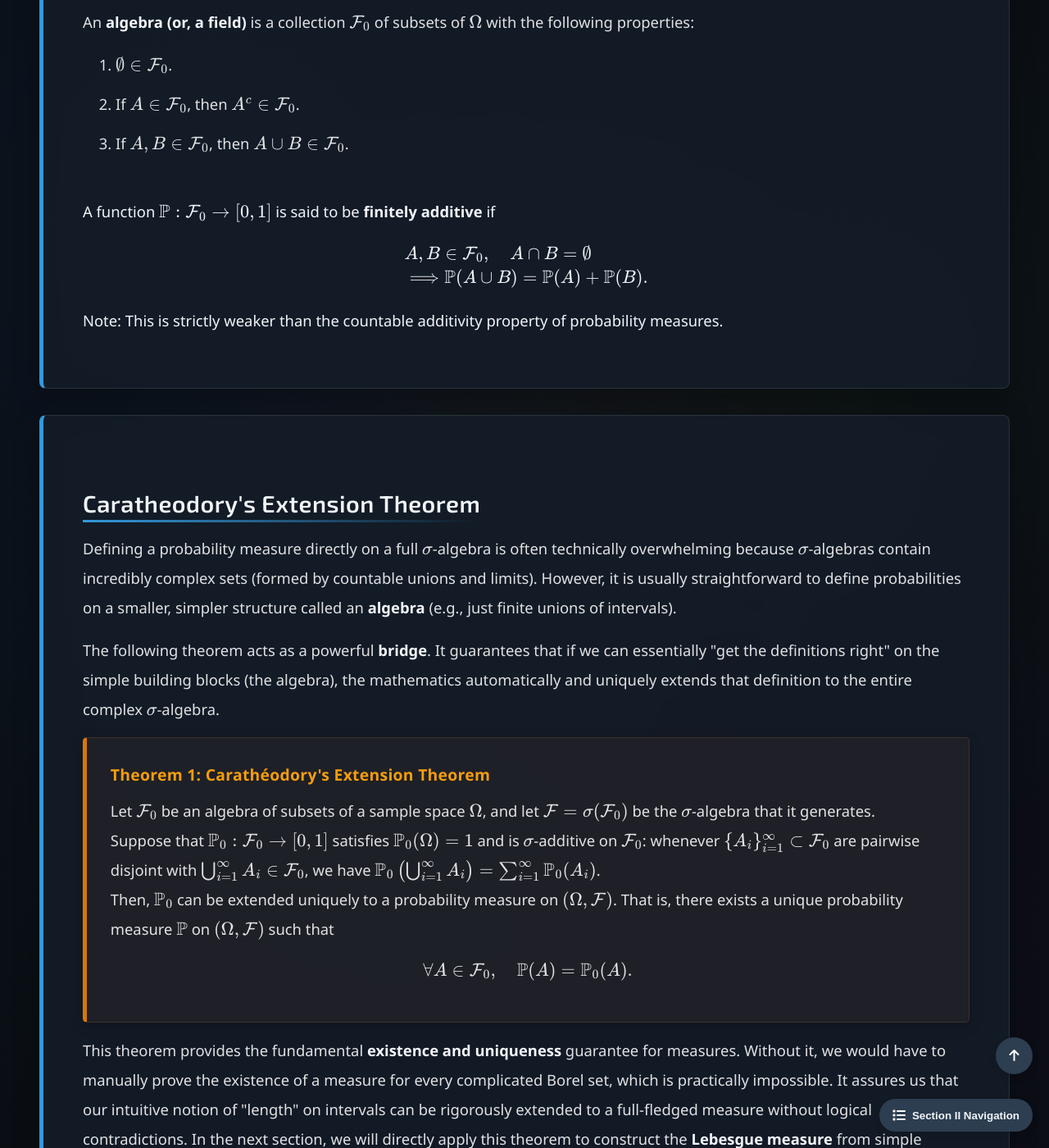
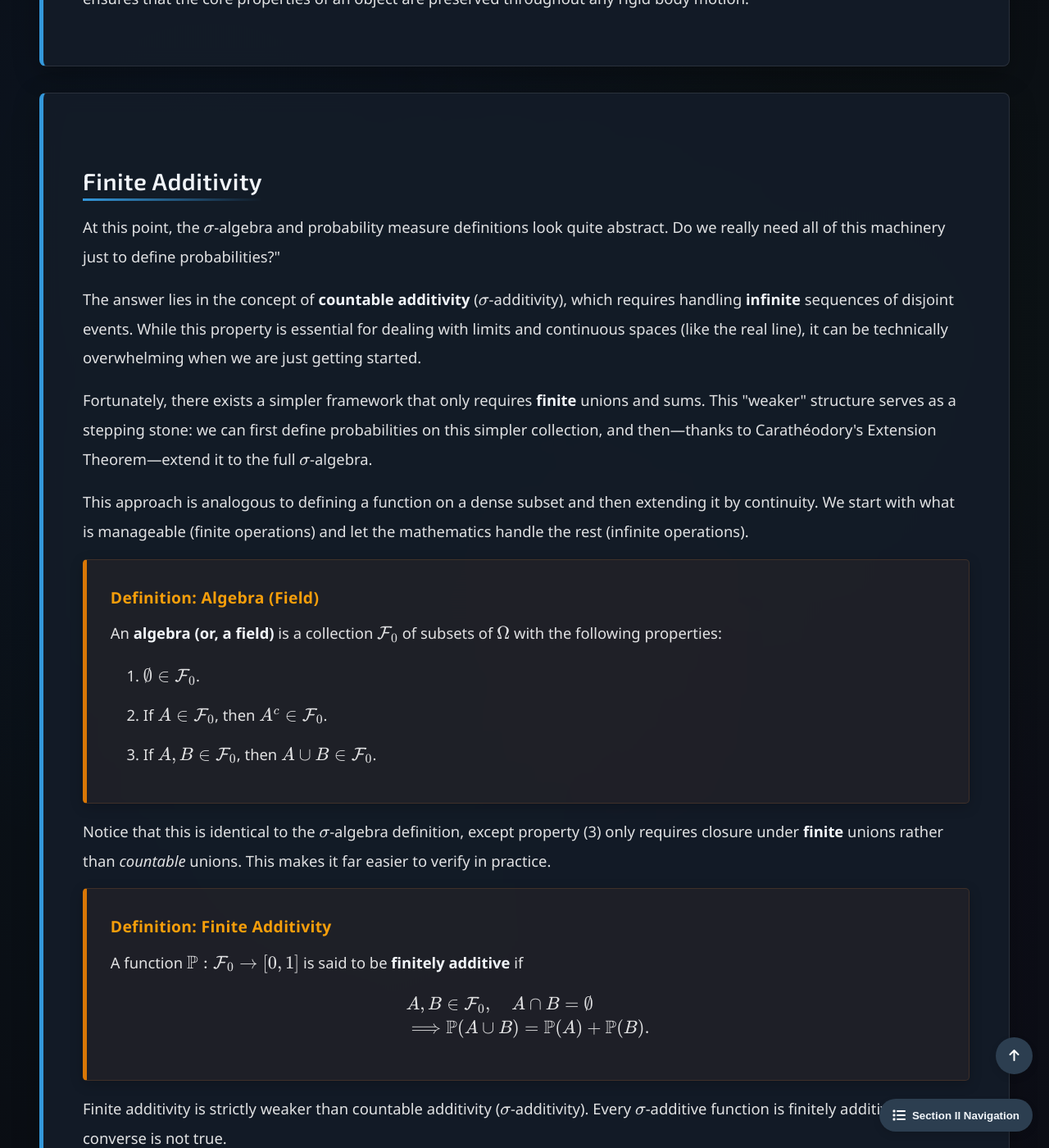
Before and after one commit to Yusukey01/yusukey01.github.io, a Jekyll site: the page built from Mathematics/Calculus/measure.html, in a window 1280 px wide and 1400 px high, scrolled down 5604 px. Shown: the whole window at 82% size. Built offline with Jekyll 4.4.1, drawn with Linux system fonts in a browser that asks for light colours; some of the changed text lies outside the part shown.

Commit message:
revised explanations

```diff
--- a/Mathematics/Calculus/measure.html
+++ b/Mathematics/Calculus/measure.html
@@ -33,7 +33,7 @@ uses_python: false
             <section id="intro" class="section-content">
                 <h2>Introduction</h2>
                 <p>
-                In the previous section, we found out that some functions cannot be integrable using either the Riemann or improper
+                In the previous section, we observed that certain functions are not integrable using either the Riemann or improper
                 Riemann integration. To handle such cases, we need to introduce <strong>measure theory</strong> and the <strong>Lebesgue integration</strong>.
                 Since our focus is on applied mathematics, particularly in the context of statistics and machine learning, we will concentrate
                 on probability-related measure theory. While we'll avoid covering every foundational topic and formal mathematical
@@ -167,6 +167,9 @@ uses_python: false
                     if \(\, \cup_{\alpha} A_{\alpha} = \Omega\).
                 </p>
 
+                <div class="theorem">
+                    <span class="theorem-title">Definition: Measure</span>
+
                     <p>
                         A <strong>measure</strong> is a function
                         \[
@@ -184,15 +187,26 @@ uses_python: false
                         \mu(\cup_i A_i) = \sum_{i =1}^{\infty} \mu(A_i).
                         \]
                     </ul>
+                </div>
+
+                <div class="theorem">
+                    <span class="theorem-title">Definition: Probability Measure</span>
                     <p>
                         A <strong>probability measure</strong> is a measure \(\mathbb{P}\) with the additional property \(\mathbb{P}(\Omega) = 1\).
                         In this case, the triple \((\Omega, \mathcal{F}, \mathbb{P})\) is called a <strong>probability space</strong>.
                     </p>
+                </div>
 
                 <p>
-                    A crucial consequence of countable additivity is that the probability measure is <strong>continuous</strong>.
+                    A crucial consequence of countable additivity is that the probability measure is continuous.
+                    This <strong>continuity property of measure</strong> ensures that probabilities behave well under limits,
+                    which is essential for defining concepts like convergence of random variables and the law of large numbers.
+                </p>
+
+                <p>
                     If a sequence of events \(A_n\) is monotonic (nested), we can swap the limit and the probability function:
                 </p>
+
                 <ul style="padding-left: 40px;">
                     <li><strong>Continuity from below:</strong> If \(A_n \uparrow A\) (i.e., \(A_1 \subset A_2 \subset \dots\) and \(\cup A_n = A\)), then
                         \[
@@ -219,17 +233,49 @@ uses_python: false
 
             <section id="add" class="section-content">
                 <h2>Finite Additivity</h2>
+
                 <p>
-                    Now, replacing countable unions and sums by finite ones, we get the following definitions:
-                    <br><br>
+                    At this point, the \(\sigma\)-algebra and probability measure definitions look quite
+                    abstract. Do we really need all of this machinery just to define probabilities?"
+                </p>
+
+                <p>
+                    The answer lies in the concept of <strong>countable additivity</strong> (\(\sigma\)-additivity), which requires
+                    handling <strong>infinite</strong> sequences of disjoint events. While this property is essential for dealing with limits
+                    and continuous spaces (like the real line), it can be technically overwhelming when we are just getting started.
+                </p>
+
+                <p>
+                    Fortunately, there exists a simpler framework that only requires <strong>finite</strong> unions and sums.
+                    This "weaker" structure serves as a stepping stone: we can first define probabilities on this simpler collection,
+                    and then—thanks to Carathéodory's Extension Theorem—extend it to the full \(\sigma\)-algebra.
+                </p>
+
+                <p>
+                    This approach is analogous to defining a function on a dense subset and then extending it by continuity.
+                    We start with what is manageable (finite operations) and let the mathematics handle the rest (infinite operations).
+                </p>
+
+                <div class="theorem">
+                    <span class="theorem-title">Definition: Algebra (Field)</span>
+                    <p>
                         An <strong>algebra (or, a field)</strong> is a collection \(\mathcal{F}_0\) of subsets of \(\Omega\) with the following properties:
-                    <br>
+                    </p>
                     <ol style="padding-left: 40px;">
                         <li>\(\emptyset \in \mathcal{F}_0\).</li>
                         <li>If \(A \in \mathcal{F}_0\), then \(A^c \in \mathcal{F}_0\).</li>
                         <li>If \(A, B \in \mathcal{F}_0\), then \(A \cup B \in \mathcal{F}_0\).</li>
                     </ol>
-                    <br>
+                </div>
+
+                 <p>
+                    Notice that this is identical to the \(\sigma\)-algebra definition, except property (3) only requires closure
+                    under <strong>finite</strong> unions rather than <em>countable</em> unions. This makes it far easier to verify in practice.
+                </p>
+
+                <div class="theorem">
+                    <span class="theorem-title">Definition: Finite Additivity</span>
+                    <p>
                         A function \(\mathbb{P}: \mathcal{F}_0 \to [0, 1]\) is said to be <strong>finitely additive</strong> if
                         \[
                         \begin{align*}
@@ -237,8 +283,20 @@ uses_python: false
                         &\Longrightarrow \mathbb{P}(A \cup B) = \mathbb{P}(A) + \mathbb{P}(B).
                         \end{align*}
                         \]
-                    Note: This is strictly weaker than the countable additivity property of probability measures.
                     </p>
+                </div>
+
+                 <p>
+                    Finite additivity is strictly weaker than countable additivity (\(\sigma\)-additivity).
+                    Every \(\sigma\)-additive function is finitely additive, but the converse is not true.
+                </p>
+
+                <p>
+                    This raises an important question: <em>If we define probabilities using only finite additivity on an algebra,
+                    can we extend this to a full probability measure on a \(\sigma\)-algebra?</em> The answer to this fundamental
+                    question is provided by Carathéodory's Extension Theorem, which we examine next.
+                </p>
+
             </section>
 
             <section id="ext" class="section-content">
@@ -294,17 +352,26 @@ uses_python: false
                     \[
                     \Omega' = (0, 1].
                     \]
+                </p>
+
+                <div class="theorem">
+                    <span class="theorem-title">Definition: Borel \(\sigma\)-algebra</span>
+                    <p>
                         Consider the collection \(\mathcal{C}\) of all intervals \((a, b]\) contained in \((0, 1]\) and let \(\mathcal{F}\) be
                         the \(\sigma\)-algebra generated by \(\mathcal{C}\). This is called the <strong>Borel \(\sigma\)-algebra</strong> and is
                         denoted by \(\mathcal{B}\). Every set that belongs to this \(\sigma\)-algebra is called a <strong>Borel (measurable) set</strong>.
+                    </p>
+                </div>
+
+                <p>
                     Any set that can be formed by starting with intervals \([a, b]\) is a Borel set. For example,
                     the set of rational numbers in \((0, 1]\), and its complement, the set of irrational numbers in \((0, 1]\) are Borel sets.
                 </p>
 
                 <p>
                     Since defining a probability measure for all Borel sets is too complicated, we start with a "smaller" collection,
-                    \(\mathcal{F}_0 \subset (0, 1]\). We let \(\mathcal{F}_0\) consist of the empty set and all sets that are finite unions of intervals
-                    of the form \((a, b]\). For example,
+                    \(\mathcal{F}_0 \subset (0, 1]\). We let \(\mathcal{F}_0\) consist of the empty set and all sets that are finite
+                    unions of disjoint intervals of the form \((a, b]\). For example,
                     \[
                     A \in \mathcal{F}_0 \Longrightarrow A = (a_1, b_1] \cup (a_2, b_2] \cdots \cup (a_n, b_n],
                     \]
```
Lines whose indentation alone changed are shown as unchanged.
